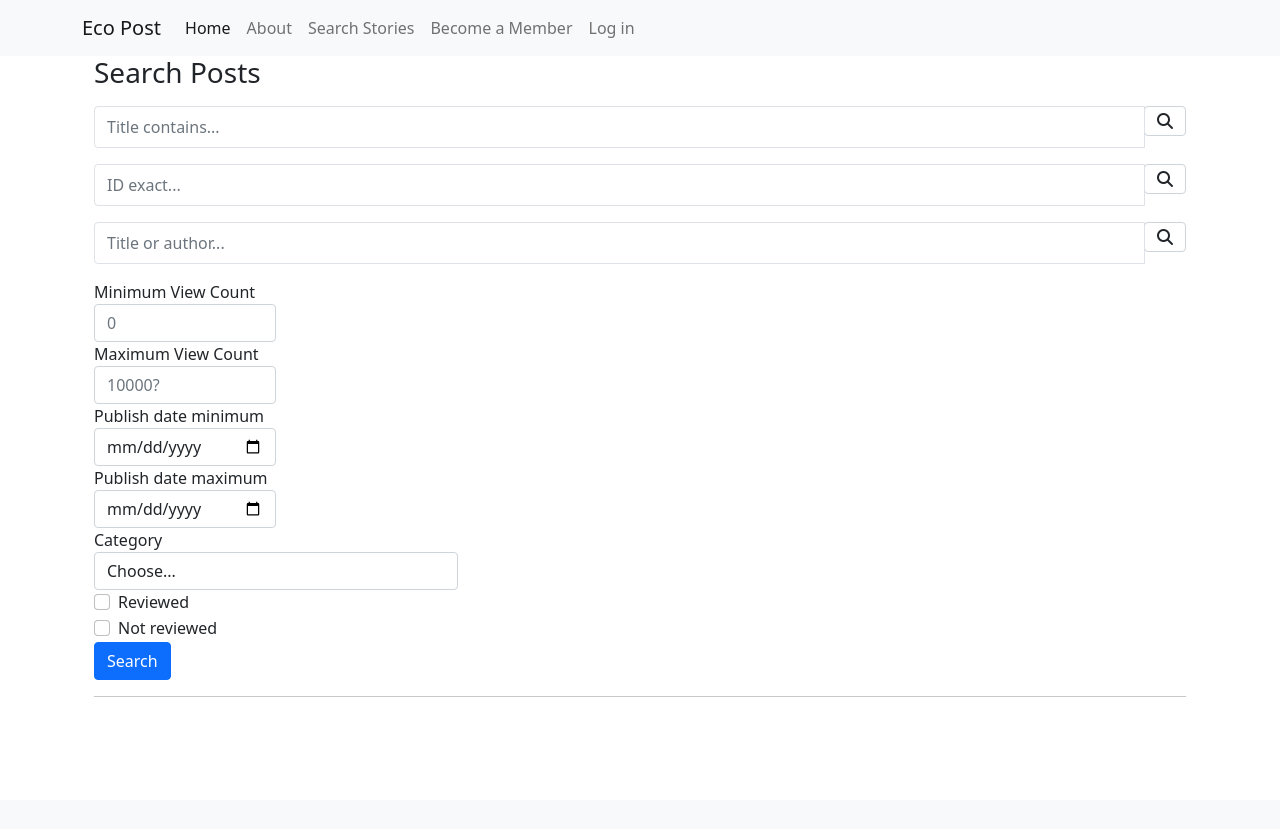
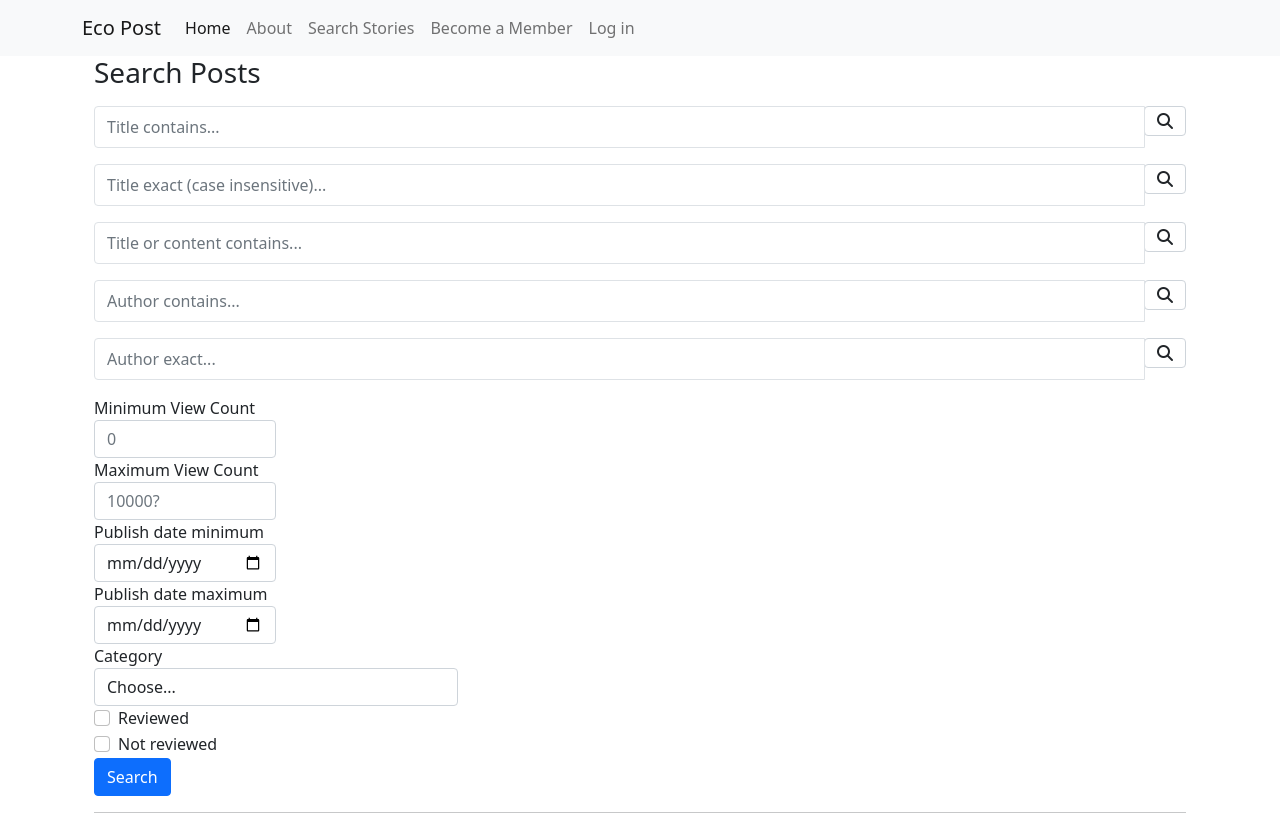
Before and after one commit to rkyzk/django-project, a Django app: page /search/ in a window 1280 px wide. Before the commit the page ends 697 px from the top, so only its background shows below. Run offline with Django 3.2, Linux system fonts and the light colour scheme; some libraries are stand-ins or nearby versions.

Commit message:
search page

```diff
--- a/my_app/templates/more_stories.html
+++ b/my_app/templates/more_stories.html
@@ -19,7 +19,7 @@
             <p>{{ post.excerpt }}</p>
             <a href="{% url 'post_detail' post.slug %}">Read the full story</a>
             <hr />
-            <p></p><i class="far fa-heart"></i><span>{{ post.number_of_likes }}</span></p>
+            <p><i class="far fa-heart"></i><span>{{ post.number_of_likes }}</span></p>
           </div>
         </div>
       </div>
--- a/my_app/templates/search.html
+++ b/my_app/templates/search.html
@@ -21,7 +21,7 @@
       <div class="form-row mt-3">
           <div class="form-group col-12">
               <div class="input-group">
-                  <input class="form-control py-2 border-right-0 border" type="search" name="id_exact" placeholder="ID exact..." />
+                  <input class="form-control py-2 border-right-0 border" type="search" name="title_exact" placeholder="Title exact (case insensitive)..." />
                   <span class="input-group-append">
                       <div class="input-group-text bg-transparent">
                           <i class="fa fa-search"></i>
@@ -33,7 +33,7 @@
       <div class="form-row mt-3">
           <div class="form-group col-12">
               <div class="input-group">
-                  <input class="form-control py-2 border-right-0 border" type="search" name="title_or_author" placeholder="Title or author..." />
+                  <input class="form-control py-2 border-right-0 border" type="search" name="title_or_content_contains" placeholder="Title or content contains..." />
                   <span class="input-group-append">
                       <div class="input-group-text bg-transparent">
                           <i class="fa fa-search"></i>
@@ -41,6 +41,30 @@
                   </span>
               </div>
           </div>
+      </div>
+      <div class="form-row mt-3">
+        <div class="form-group col-12">
+            <div class="input-group">
+                <input class="form-control py-2 border-right-0 border" type="search" name="author_contains" placeholder="Author contains..." />
+                <span class="input-group-append">
+                    <div class="input-group-text bg-transparent">
+                        <i class="fa fa-search"></i>
+                    </div>
+                </span>
+            </div>
+        </div>
+      </div>
+      <div class="form-row mt-3">
+        <div class="form-group col-12">
+            <div class="input-group">
+                <input class="form-control py-2 border-right-0 border" type="search" name="author_exact" placeholder="Author exact..." />
+                <span class="input-group-append">
+                    <div class="input-group-text bg-transparent">
+                        <i class="fa fa-search"></i>
+                    </div>
+                </span>
+            </div>
+        </div>
       </div>
       <div class="form-row mt-3">
         <div class="form-group col-md-2 col-lg-2">
@@ -103,13 +127,19 @@
               {% else %}
                 <img class="card-img-top" src=" {{ post.featured_image.url }}" width="100%">
               {% endif %}
-              <p class="author">Author: {{ post.author }}</p>
+              <div>
+                <p class="author">Author: {{ post.author }} | {{ post.published_on }}</p>
+                <strong><p>{{ post.title }}</p></strong>
+                <p>{{ post.excerpt }}</p>
+                <a href="{% url 'post_detail' post.slug %}">Read the full story</a>
+                <p><i class="far fa-heart"></i><span>{{ post.number_of_likes }}</span></p>
+              </div>
             </div>
         </div>
       </div>
         {% if forloop.counter|divisibleby:3 %}
-      <hr />
     </div>
+    <hr />
     <div class="row">
         {% endif %}
         {% endfor %}
--- a/my_app/views.py
+++ b/my_app/views.py
@@ -4,6 +4,7 @@ from django.http import HttpResponseRedirect
 from django.contrib import messages
 from django.contrib.auth.mixins import LoginRequiredMixin
 # UserPassesTestMixin
+from django.db.models import Q
 from .models import Post, Comment
 from .forms import CommentForm, PostForm, PhotoForm
 from datetime import datetime, timedelta
@@ -283,12 +284,28 @@ class Search(View):
         return render(request, "search.html")
 
     def post(self, request, *args, **kwargs):
-        qs = Post.objects.all()
+        posts = Post.objects.all()
         title_contains_query = request.POST.get('title_contains')
-        title_exact_query = request.GET.get('title_exact')
-        title_or_author_query = request.GET.get('title_or_author')
+        title_exact_query = request.POST.get('title_exact')
+        title_or_content_contains_query = request.POST.get('title_or_content_contains')
+        author_contains_query = request.POST.get('author_contains')
+        author_exact_query = request.POST.get('author_exact')
         if title_contains_query != '' and title_contains_query is not None:
-            qs = qs.filter(title__icontains=title_contains_query)
+            qs = posts.filter(title__icontains=title_contains_query)
+        elif title_exact_query != '' and title_exact_query is not None:
+            qs = posts.filter(title__exact=title_exact_query)
+        elif title_or_content_contains_query != '' and title_or_content_contains_query is not None:
+            qs = posts.filter(Q(title__icontains=title_or_content_contains_query)
+                           | Q(content__icontains=title_or_content_contains_query)
+                           ).distinct()
+
+        elif author_contains_query != '' and author_contains_query is not None:
+            qs = posts.filter(author__username__icontains=author_contains_query)
+
+        elif author_exact_query != '' and author_exact_query is not None:
+            qs = posts.filter(author__username__exact=author_exact_query)
+        else:
+            qs = []
         context = {
             'queryset': qs
         }
```
